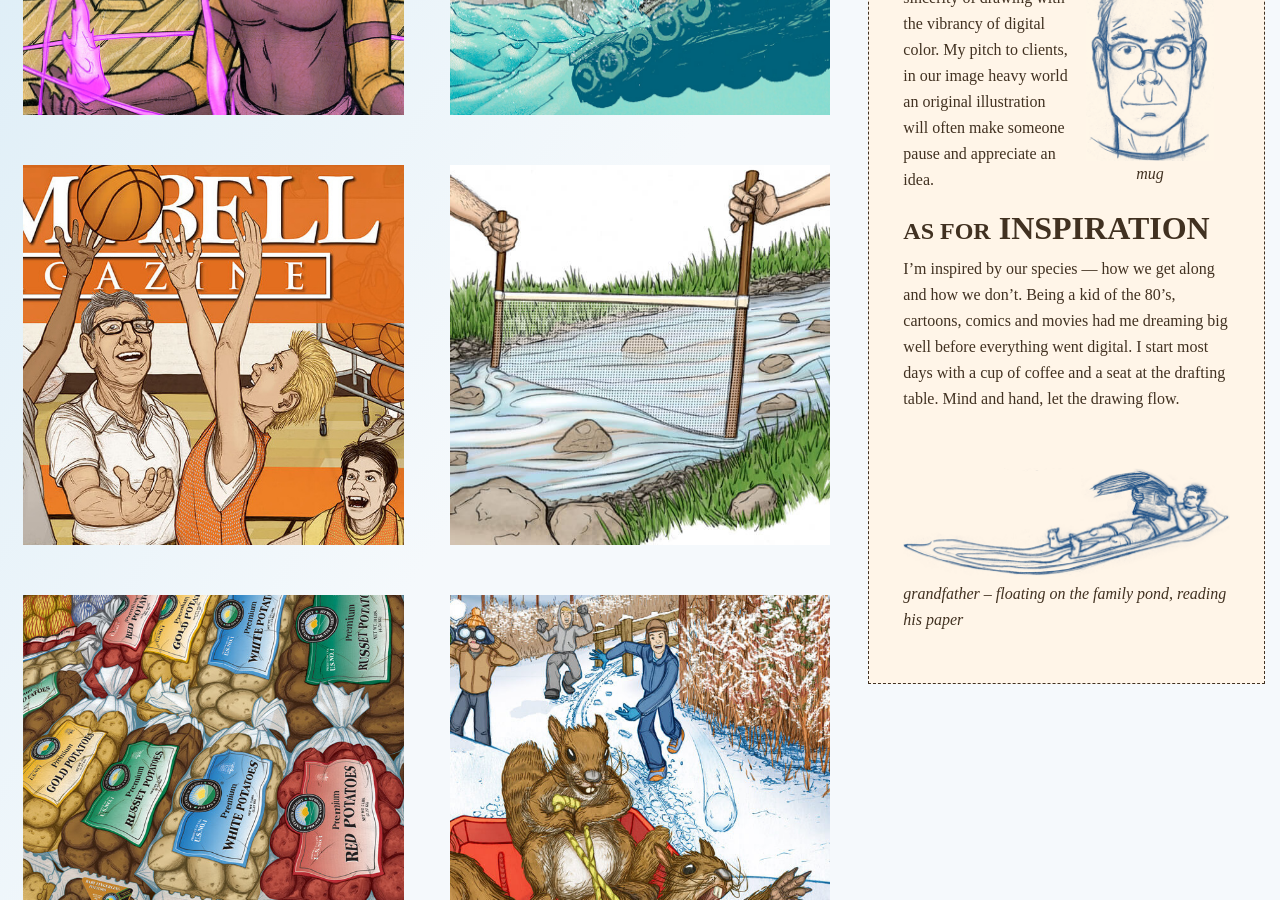
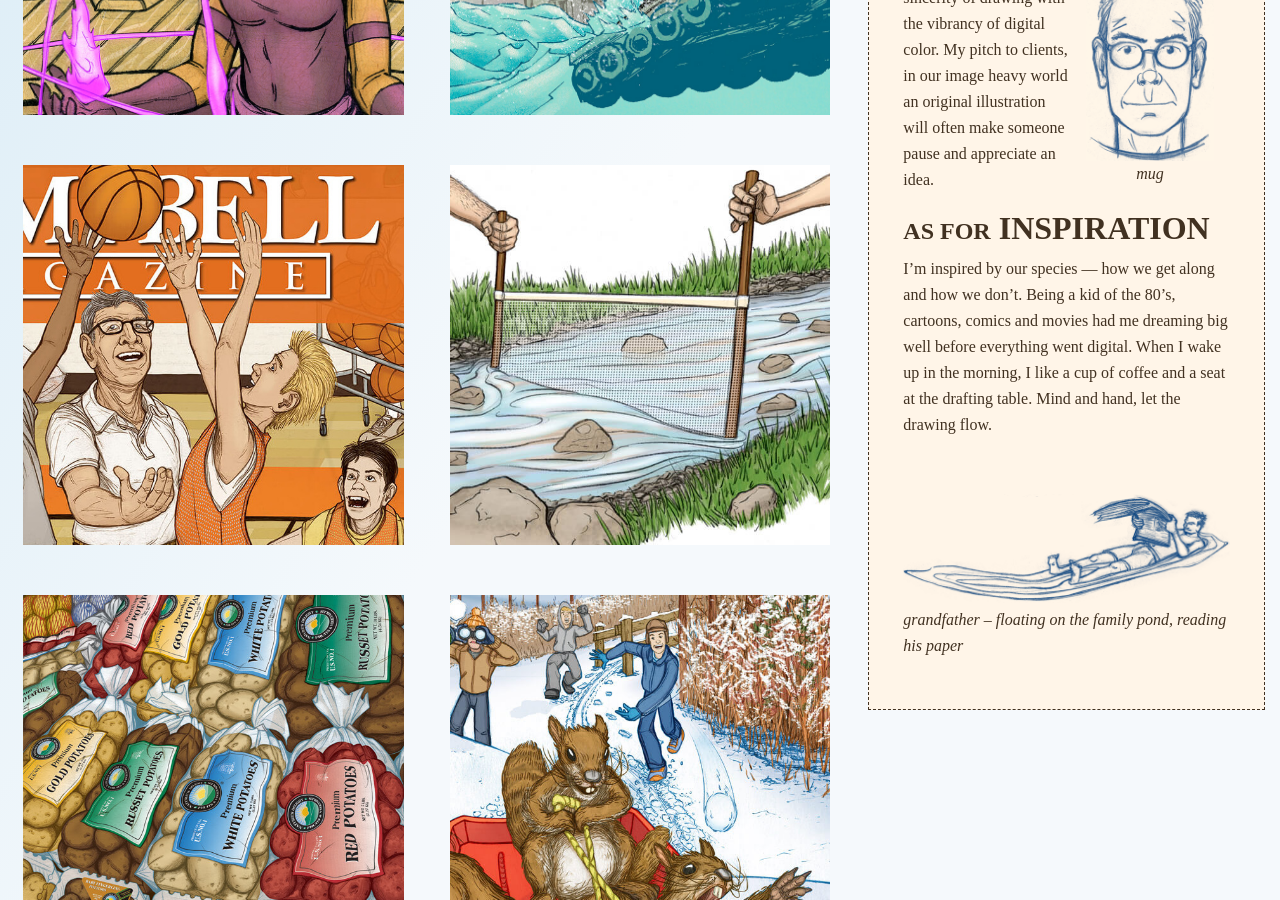
Before and after one commit to bobdry/illus, a Jekyll site: the page built from index.md, in a window 1280 px wide and 900 px high, scrolled down 571 px. Built offline with Jekyll 4.4.1, drawn with Linux system fonts in a browser that asks for light colours; some web fonts are replaced.

Commit message:
Update basic_info.html

```diff
--- a/_includes/basic_info.html
+++ b/_includes/basic_info.html
@@ -7,7 +7,7 @@
 </div>
 <p>My style combines the sincerity of drawing with the vibrancy of digital color. My pitch to clients, in our image heavy world an original illustration will often make someone pause and appreciate an idea.</p>
 <h2><span>AS FOR</span> INSPIRATION</h2>
-<p>I&rsquo;m inspired by our species &mdash; how we get along and how we don&rsquo;t. Being a kid of the 80&rsquo;s, cartoons, comics and movies had me dreaming big well before everything went digital. I start most days with a cup of coffee and a seat at the drafting table. Mind and hand, let the drawing flow.
+<p>I&rsquo;m inspired by our species &mdash; how we get along and how we don&rsquo;t. Being a kid of the 80&rsquo;s, cartoons, comics and movies had me dreaming big well before everything went digital. When I wake up in the morning, I like a cup of coffee and a seat at the drafting table. Mind and hand, let the drawing flow.
 <div class="about_image">
     <div class="cloniger-anim"><img src="{{ "images/cloniger-anim-400.gif" | prepend: site.baseurl }}" class="img-fluid"/></div>
     <img src="{{ "images/cloniger.png" | prepend: site.baseurl }}" class="cloniger img-fluid"/><em>grandfather &ndash; floating on the family pond, reading his paper</em>
```
